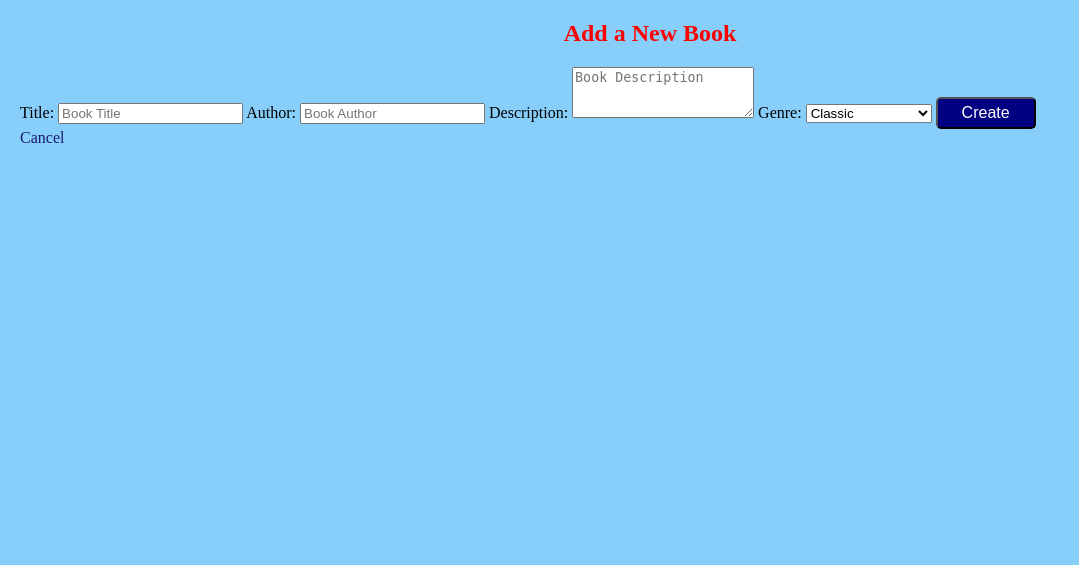
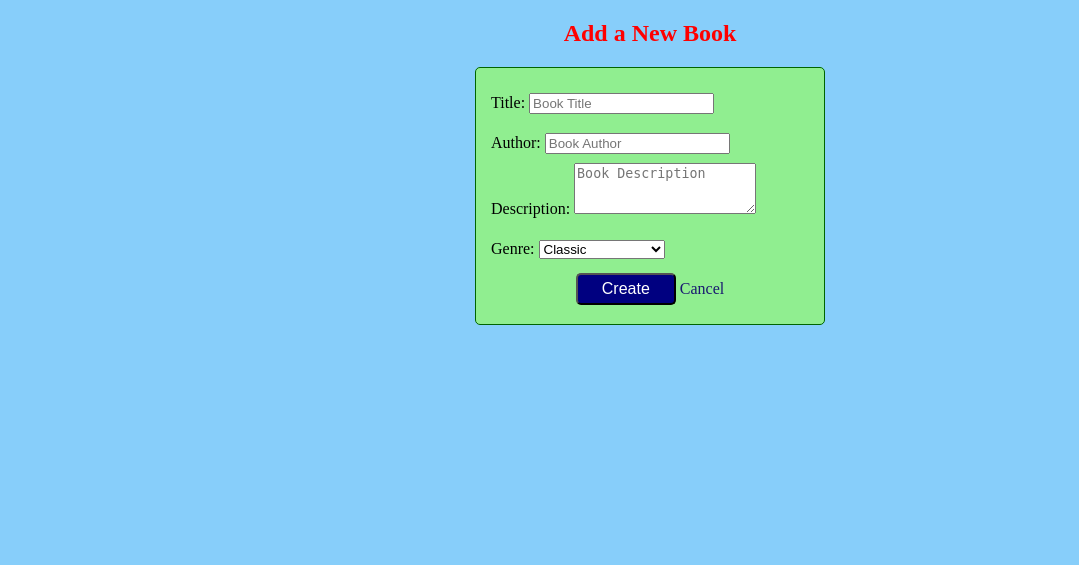
Before and after one commit to sarah-thomens/item-catalog-project, a Flask app: page /book/add in a window 1280 px wide. Shown: the part 100-665 px from the top of the page, without its empty margins (0-1079 px from the left). Run offline with Flask 2, Linux system fonts and the light colour scheme; a user stored in the database is signed in; some libraries are stand-ins or nearby versions.

Commit message:
Add/Edit Pages CSS.

```diff
--- a/catalog/static/styles.css
+++ b/catalog/static/styles.css
@@ -213,8 +213,40 @@ header nav
 	justify-content: space-between;
 }
 
+/*--Add/Edit Book Pages CSS----------------------------------------------------*/
+.add-edit-header
+{
+	color: red;
+	text-align: center;
+	margin-left: auto;
+	margin-right: auto;
+}
+
+.form-info
+{
+	width: 350px;
+	padding: 15px;
+	background: lightgreen;
+	display: flex;
+	flex-direction: column;
+	border: 1px solid darkgreen;
+	border-radius: 5px;
+	line-height: 40px;
+	margin-left: auto;
+	margin-right: auto;
+}
+
+.buttons
+{
+	display: flex;
+	flex-direction: row;
+	display: inline-block;
+	margin-left: auto;
+	margin-right: auto;
+}
+
 /*--Delete Book Page CSS-------------------------------------------------------*/
-.book-header
+.delete-header
 {
 	color: red;
 	text-align: center;
@@ -299,8 +331,6 @@ header nav
 	color: orange;
 	margin-bottom: 0;
 }
-
-
 
 /*-------------------------------------------------------------------------------
  Responsive CSS Code
--- a/catalog/templates/addEdit.html
+++ b/catalog/templates/addEdit.html
@@ -16,27 +16,36 @@
 		<div class="page-headers">
 			<!-- Title of page depending on if Adding book or Editing ----------------->
 			{% if book %}
-				<h2 class="book-header">Edit {{book.title}}</h2>
+				<h2 class="add-edit-header">Edit {{book.title}}</h2>
 			{% else %}
-				<h2 class="book-header">Add a New Book</h2>
+				<h2 class="add-edit-header">Add a New Book</h2>
 			{% endif %}
 		</div>
-		<!-- Adding and Editing Form Fields ----------------------------------------->
+		<div class="add-edit-form"
+			<!-- Adding and Editing Form Fields --------------------------------------->
 			<form action="#" method = "post">
 				<div class="form-group">
-				<!-- Title -------------------------------------------------------------->
+					<div class="form-info"
+						<!-- Title ---------------------------------------------------------->
+						<div class="title-box"
 							<label for="title">Title:</label>
 							<input type="text" maxlength="500" class="form-control" name="title" placeholder="Book Title" {% if book %} value="{{book.title}}"{% endif %}>
+						</div>
 
-				<!-- Author ------------------------------------------------------------->
+						<!-- Author --------------------------------------------------------->
+						<div class="author-box">
 							<label for="author">Author:</label>
 							<input type="text" maxlength="250" class="form-control" name="author" placeholder="Book Author" {% if book %} value="{{book.author}}"{% endif %}>
+						</div>
 
-				<!-- Description -------------------------------------------------------->
+						<!-- Description ---------------------------------------------------->
+						<div class="description-box">
 							<label for="description">Description:</label>
 							<textarea class="form-control" maxlength="250" rows="3" name="description" placeholder="Book Description">{% if book %} {{book.description}}{% endif %}</textarea>
+						</div>
 
-				<!-- Genre Dropdown Menu ------------------------------------------------>
+						<!-- Genre Dropdown Menu -------------------------------------------->
+						<div class="genre-box">
 							<label for="genre">Genre:</label>
 							<select name="genre">
 								<option value="classic" {% if book and book.genre == 'classic' %} selected {% endif %}>Classic</option>
@@ -50,15 +59,14 @@
 								<option value="romance" {% if book and book.genre == 'romance' %} selected {% endif %}>Romance</option>
 								<option value="dystopia" {% if book and book.genre == 'dystopia' %} selected {% endif %}>Dystopia</option>
 							</select>
-
-				<!-- Submit Button ------------------------------------------------------>
+						</div>
+						<div class="buttons">
+							<!-- Submit Button ---------------------------------------------------->
 							<button type="submit" id="submit">
 								<span aria-hidden="true"></span>{% if book %}Edit {% else %}Create {% endif %}
 							</button>
-			</div>
-		</form>
 
-		<!-- Cancel Button (Redirect depends on if Adding or Editing) --------------->
+							<!-- Cancel Button (Redirect depends on if Adding or Editing) ------------->
 							{% if book %}
 								<a href = "{{url_for('showBookInfo', book_title = book.urlSafeTitle, book_id = book.id)}}">
 									<span aria-hidden="true"></span>Cancel
@@ -68,6 +76,11 @@
 									<span aria-hidden="true"></span>Cancel
 								</a>
 							{% endif %}
+						</div>
+					</div>
+				</div>
+			</form>
+		</div>
 	</section>
 </div>
 
--- a/catalog/templates/delete.html
+++ b/catalog/templates/delete.html
@@ -10,7 +10,7 @@
 <div class="main-and-sidebar-wrapper">
 	<section class="main">
 		<div class="page-headers">
-			<h2 class="book-header">Are You Sure You Want to Delete {{book.title}}?</h2>
+			<h2 class="delete-header">Are You Sure You Want to Delete {{book.title}}?</h2>
 		</div>
 		<div class="delete-form"
 			<form action="#" method = 'post'>
```
Lines whose indentation alone changed are shown as unchanged.
